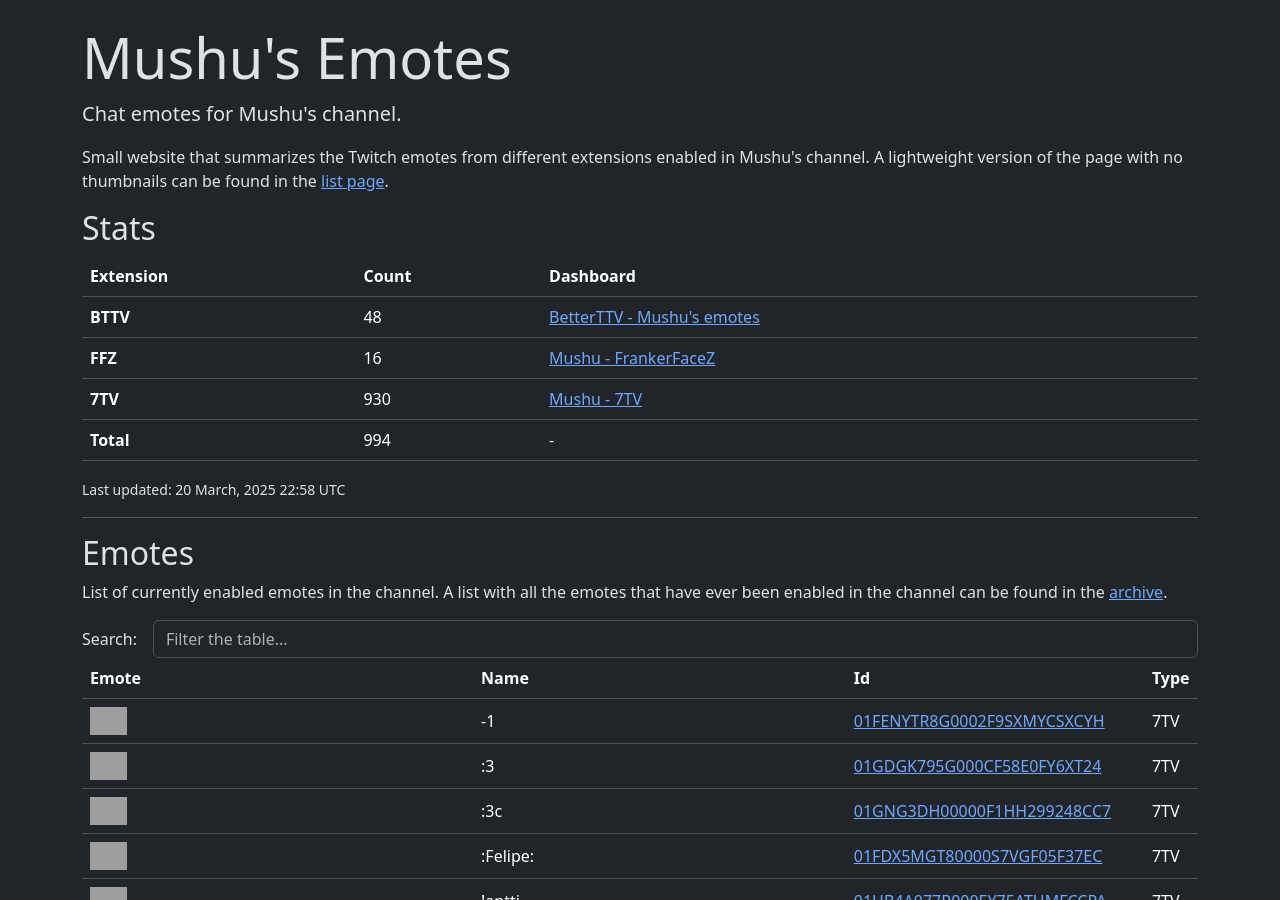
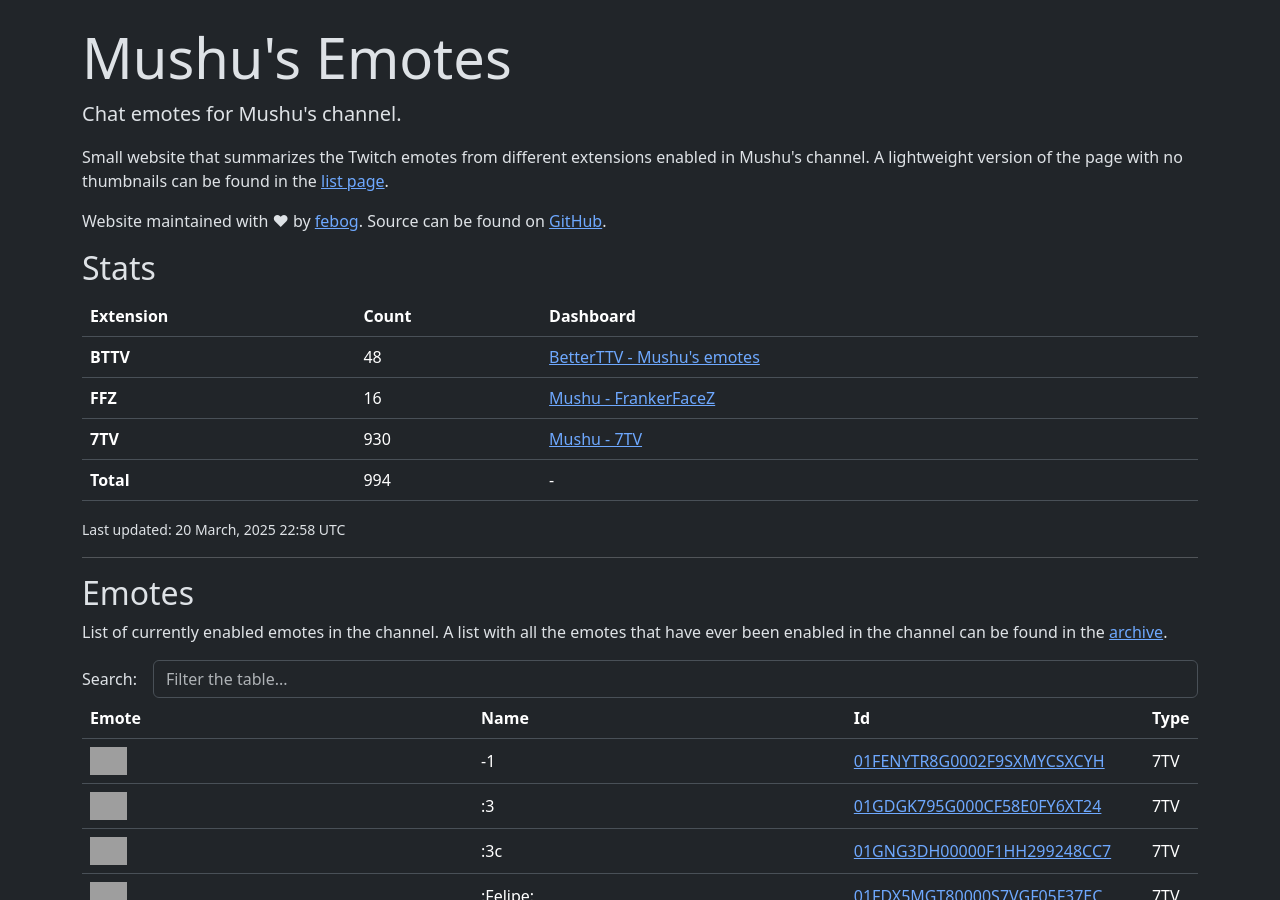
Before and after one commit to febog/mushu-emotes, a Jekyll site: the page built from docs/index.html, in a window 1280 px wide and 900 px high. Built offline with Jekyll 4.4.1, drawn with Linux system fonts in a browser that asks for light colours; grey boxes are pictures that could not be loaded.

Commit message:
Add credits to homepage

```diff
--- a/docs/index.html
+++ b/docs/index.html
@@ -9,6 +9,8 @@
 <p class="lead">Chat emotes for Mushu's channel.</p>
 
 <p>Small website that summarizes the Twitch emotes from different extensions enabled in Mushu's channel. A lightweight version of the page with no thumbnails can be found in the <a href="/list">list page</a>.</p>
+
+<p>Website maintained with ♥ by <a href="https://febog.com">febog</a>. Source can be found on <a href="https://github.com/febog/mushu-emotes">GitHub</a>.</p>
 
 <h2>Stats</h2>
 
```
